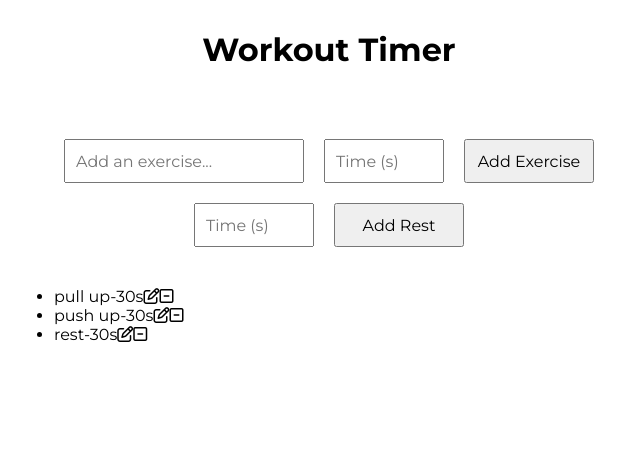
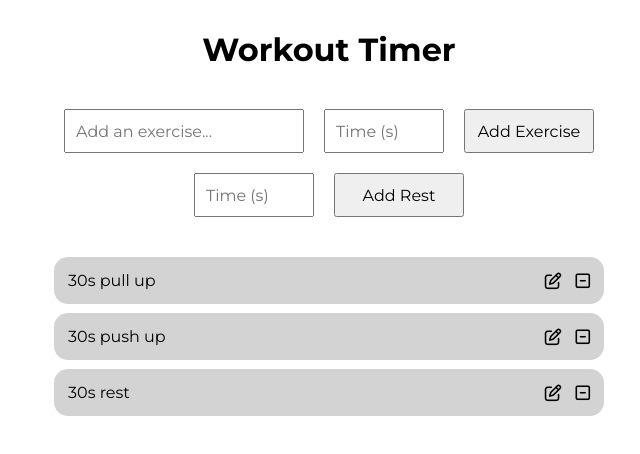
Before and after one commit to mrynp/workout-timer, a React (Create React App) app: page / in a window 1280 px wide. Shown: the top 454 px of the page, without its empty margins (311-951 px from the left). Built offline with nearby package versions, Linux system fonts and the light colour scheme.

Commit message:
Update workout item styling for improved appearance

```diff
--- a/src/App.css
+++ b/src/App.css
@@ -5,11 +5,12 @@
   font-family: "Montserrat", sans-serif;
 }
 
-.App {
+#root {
   display: flex;
   align-items: center;
   flex-direction: column;
   height: 100vh;
+  text-align: center;
 }
 
 .App h1 {
@@ -49,3 +50,31 @@
   height: 44px;
   font-size: 16px;
 }
+
+.workout-item {
+  display: flex;
+  align-items: center;
+  gap: 14px;
+  padding: 14px;
+  border-radius: 14px;
+  background: rgb(211, 211, 211);
+  justify-content: space-between;
+  margin: 9px 0;
+}
+
+.actions-container {
+  display: flex;
+  align-items: center;
+  gap: 14px;
+}
+
+.actions-container button {
+  transition-duration: 200ms;
+  border: none;
+  background: transparent;
+  cursor: pointer;
+}
+
+.actions-container button:hover {
+  opacity: 0.7;
+}
--- a/src/WorkoutInput.js
+++ b/src/WorkoutInput.js
@@ -39,10 +39,18 @@ const WorkoutInput = () => {
       <ul>
         {workoutPlan.map((workout, workoutIndex) => {
           return (
-            <li key={workoutIndex}>
-              {workout.name}-{workout.time}s
-              <i class="fa-regular fa-pen-to-square"></i>
-              <i class="fa-regular fa-square-minus"></i>
+            <li className="workout-item" key={workoutIndex}>
+              <p>
+                {workout.time}s {workout.name}
+              </p>
+              <div className="actions-container">
+                <button>
+                  <i class="fa-regular fa-pen-to-square fa-lg"></i>
+                </button>
+                <button>
+                  <i class="fa-regular fa-square-minus fa-lg"></i>
+                </button>
+              </div>
             </li>
           );
         })}
```
